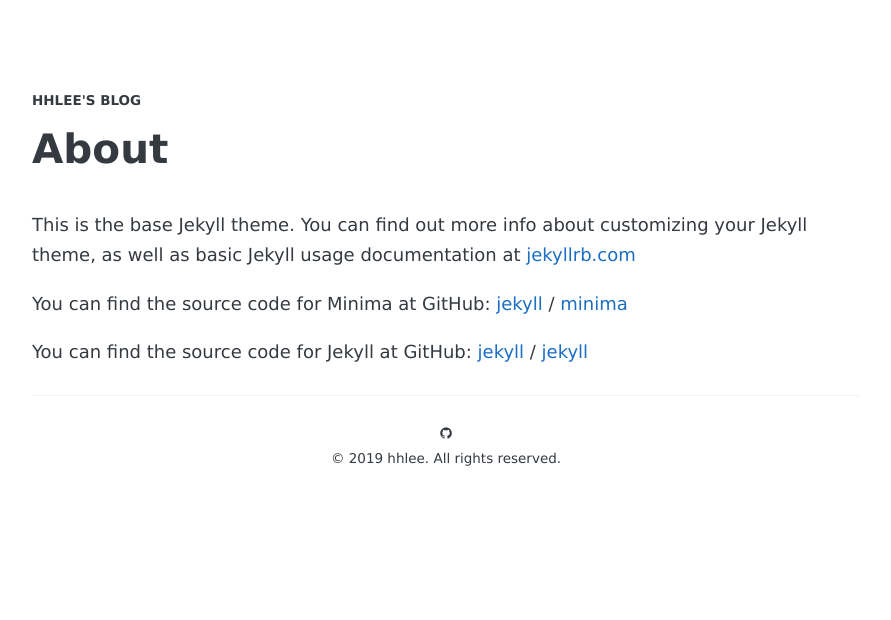
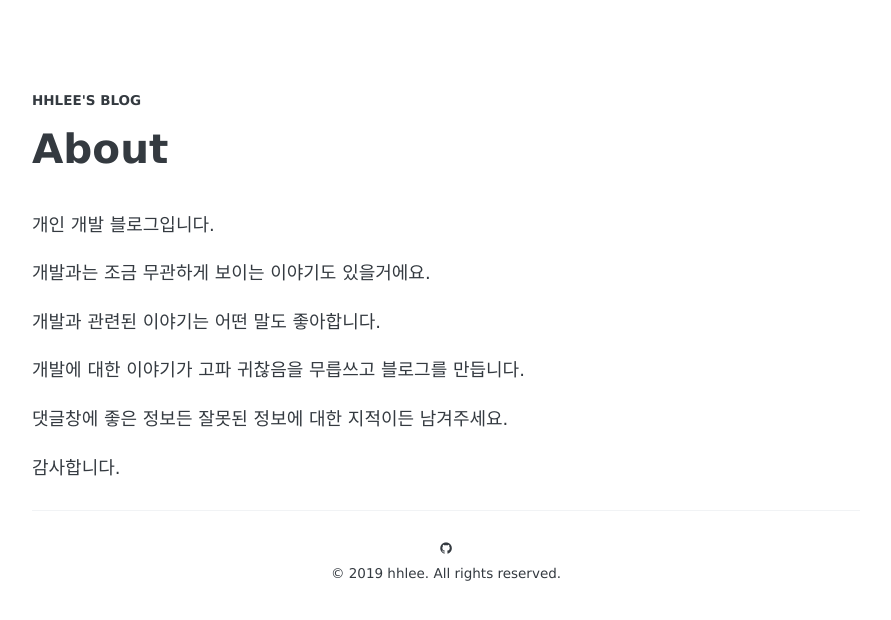
Before and after one commit to Hyunhwa/hhlee.github.io, a Jekyll site: the page built from about.md, in a window 1280 px wide. Shown: the top 620 px of the page, without its empty margins (194-1085 px from the left). Built offline with Jekyll 4.4.1, drawn with Linux system fonts in a browser that asks for light colours; some web fonts are replaced.

Commit message:
댓글 설정 수정

```diff
--- a/_config.yml
+++ b/_config.yml
@@ -34,7 +34,7 @@ remote_theme: aweekj/kiko-now
 
 # Disqus
 disqus:
-  id:               "hyunhwa_lee"
+  id:               "hhlees-blog"
 
 # URL
 url:                "https://hyunhwa.github.io/" # the base hostname & protocol for your site
@@ -57,6 +57,8 @@ kramdown:
 
 # Navigation
 nav:
+  - name:           "Tags"
+    url:            "/tags"
   - name:           "About"
     url:            "/about"
 
--- a/about.md
+++ b/about.md
@@ -4,15 +4,14 @@ title: About
 permalink: /about/
 ---
 
-This is the base Jekyll theme. You can find out more info about customizing your Jekyll theme, as well as basic Jekyll usage documentation at [jekyllrb.com](https://jekyllrb.com/)
+개인 개발 블로그입니다.
 
-You can find the source code for Minima at GitHub:
-[jekyll][jekyll-organization] /
-[minima](https://github.com/jekyll/minima)
+개발과는 조금 무관하게 보이는 이야기도 있을거에요.
 
-You can find the source code for Jekyll at GitHub:
-[jekyll][jekyll-organization] /
-[jekyll](https://github.com/jekyll/jekyll)
+개발과 관련된 이야기는 어떤 말도 좋아합니다.
 
+개발에 대한 이야기가 고파 귀찮음을 무릅쓰고 블로그를 만듭니다.
 
-[jekyll-organization]: https://github.com/jekyll
+댓글창에 좋은 정보든 잘못된 정보에 대한 지적이든 남겨주세요.
+
+감사합니다.
```
Also changed, not shown: tags/index.html (added, +55 -0 lines), 4 other files.
